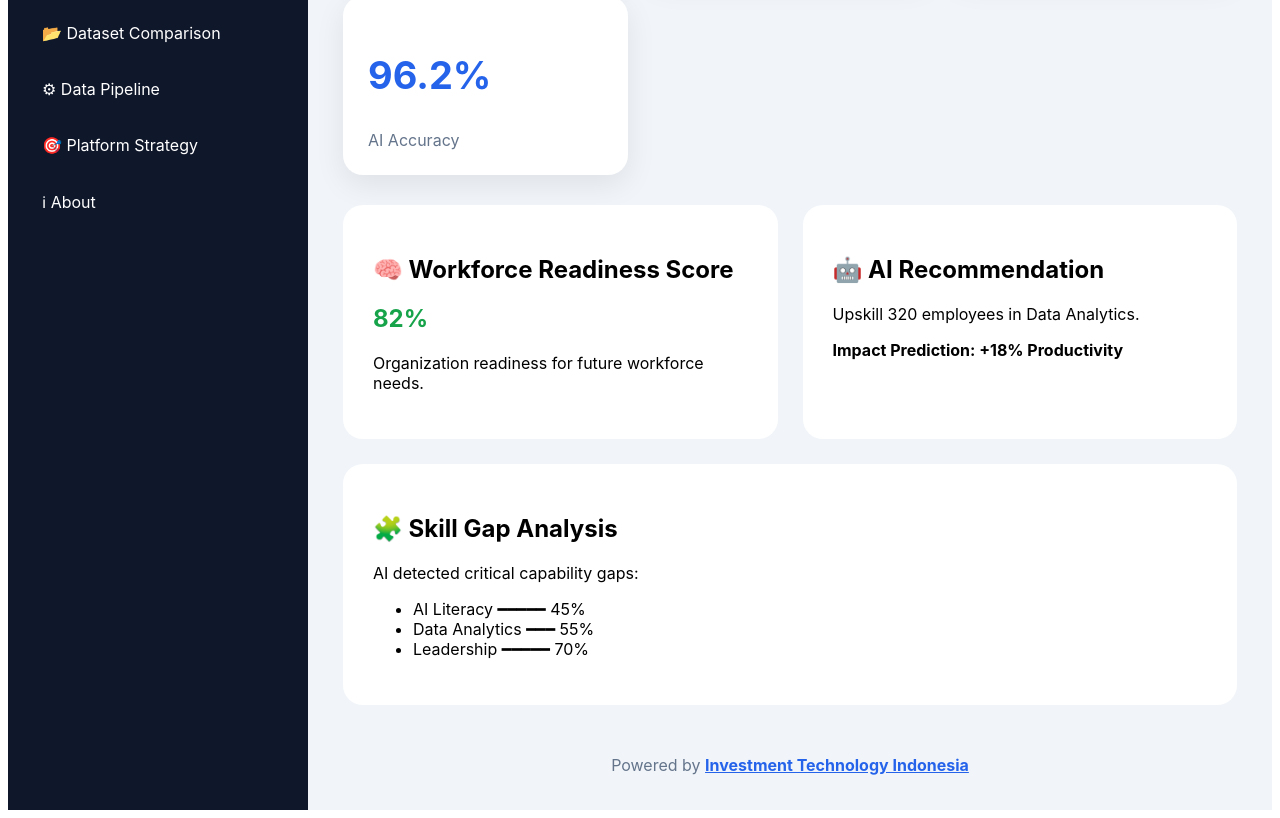
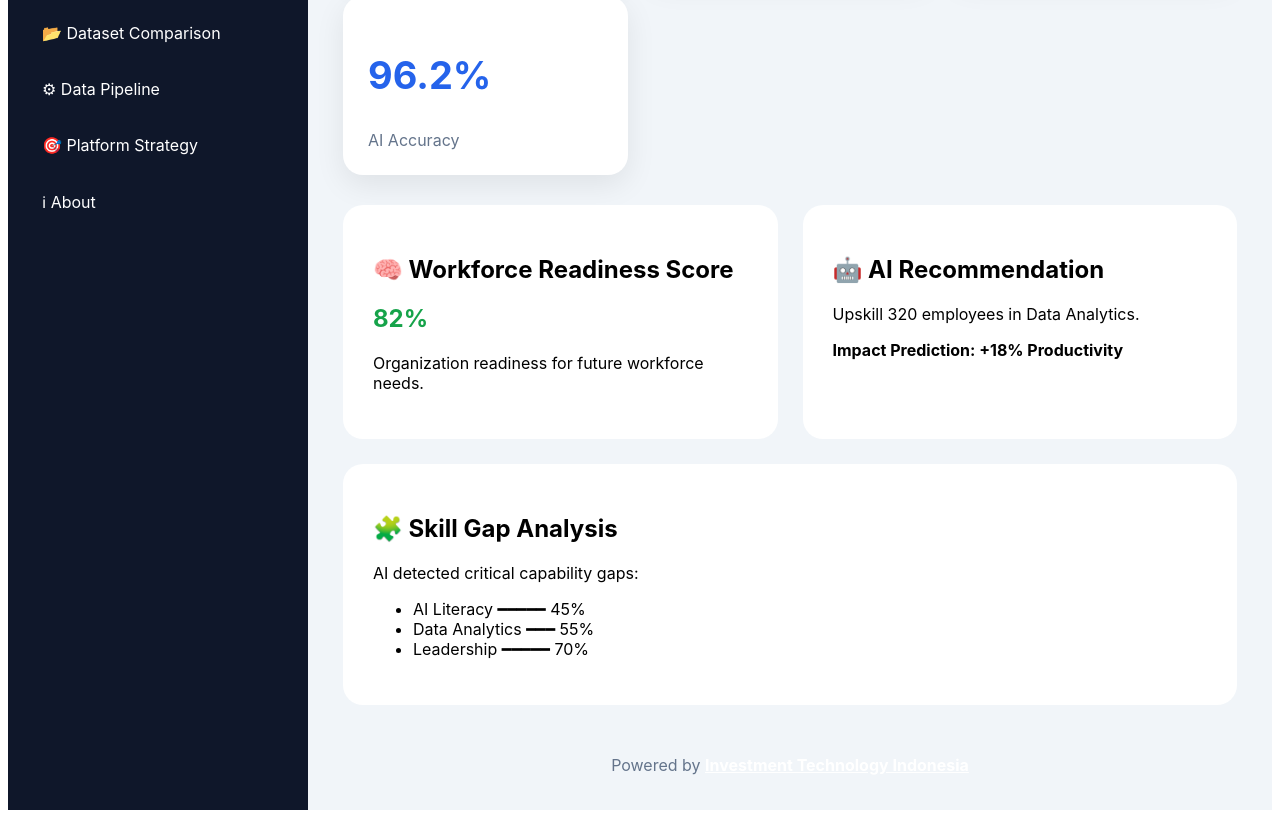
Before and after one commit to alma-98/workforce-intelligence-platform, a React (Vite) app: page /dashboard in a window 1280 px wide. Shown: the part 378-1196 px from the top of the page. Built offline with nearby package versions, Linux system fonts and the light colour scheme.

Commit message:
Change footer branding color to white

```diff
--- a/src/pages/Dashboard/Dashboard.tsx
+++ b/src/pages/Dashboard/Dashboard.tsx
@@ -218,7 +218,7 @@ export default function Dashboard() {
           <a
             href="https://investment-tech-indonesia.web.app/"
             style={{
-              color:"#2563eb",
+              color:"#ffffff",
               fontWeight:700,
             }}
           >
```
